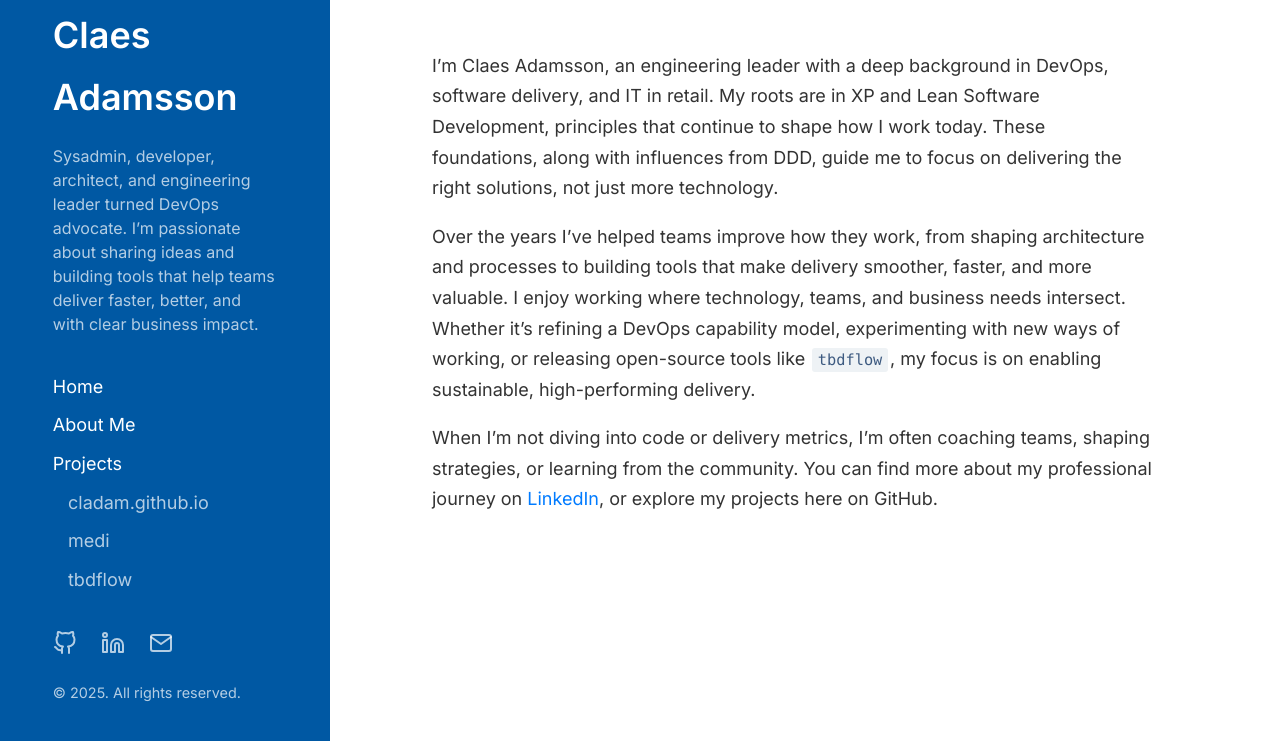
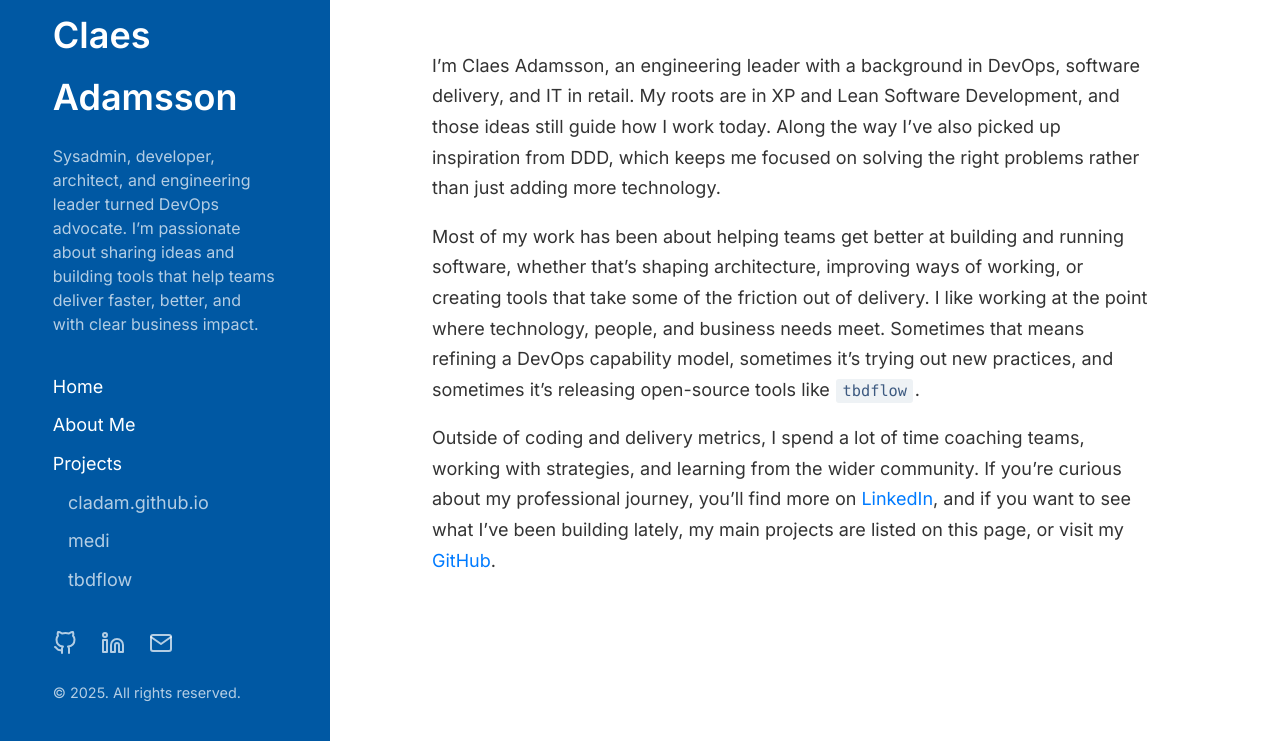
Before and after one commit to cladam/cladam.github.io, a Jekyll site: the page built from about.md, in a window 1280 px wide, cut to the strip 159-900 px from the top of the page. Built offline with Jekyll 4.4.1, drawn with Linux system fonts in a browser that asks for light colours.

Commit message:
Revise About Me content for improved readability

```diff
--- a/about.md
+++ b/about.md
@@ -2,14 +2,8 @@
 layout: page
 title: About Me
 ---
+I’m Claes Adamsson, an engineering leader with a background in DevOps, software delivery, and IT in retail. My roots are in XP and Lean Software Development, and those ideas still guide how I work today. Along the way I’ve also picked up inspiration from DDD, which keeps me focused on solving the right problems rather than just adding more technology.
 
-I’m Claes Adamsson, an engineering leader with a deep background in DevOps, software delivery, and IT in retail.
-My roots are in XP and Lean Software Development, principles that continue to shape how I work today.
-These foundations, along with influences from DDD, guide me to focus on delivering the right solutions, not just more technology.
+Most of my work has been about helping teams get better at building and running software, whether that’s shaping architecture, improving ways of working, or creating tools that take some of the friction out of delivery. I like working at the point where technology, people, and business needs meet. Sometimes that means refining a DevOps capability model, sometimes it’s trying out new practices, and sometimes it’s releasing open-source tools like `tbdflow`.
 
-Over the years I’ve helped teams improve how they work, from shaping architecture and processes to building tools that make delivery smoother,
-faster, and more valuable. I enjoy working where technology, teams, and business needs intersect. Whether it’s refining a DevOps capability model,
-experimenting with new ways of working, or releasing open-source tools like `tbdflow`, my focus is on enabling sustainable, high-performing delivery.
-
-When I’m not diving into code or delivery metrics, I’m often coaching teams, shaping strategies, or learning from the community.
-You can find more about my professional journey on [LinkedIn](https://www.linkedin.com/in/cadamsson/), or explore my projects here on GitHub.
+Outside of coding and delivery metrics, I spend a lot of time coaching teams, working with strategies, and learning from the wider community. If you’re curious about my professional journey, you’ll find more on [LinkedIn](https://www.linkedin.com/in/cadamsson/), and if you want to see what I’ve been building lately, my main projects are listed on this page, or visit my [GitHub](https://github.com/cladam).
```
